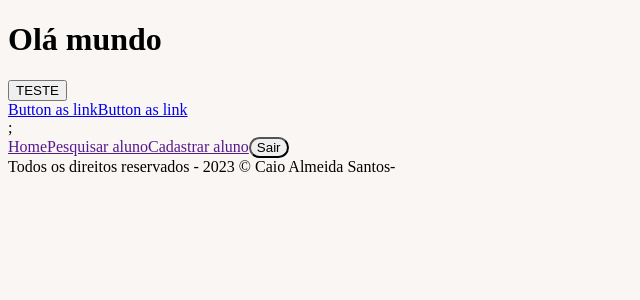
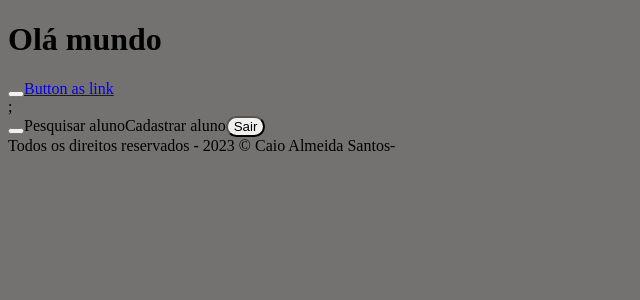
Before and after one commit to caioalmeidamg/App_Django_React, a React (Create React App) app in the folder frontteste/: page / in a window 1280 px wide. Shown: the top 300 px of the page, without its empty margins (0-640 px from the left). Built offline with nearby package versions, Linux system fonts and the light colour scheme.

Commit message:
rotas atuais

```diff
--- a/frontteste/src/app/routes/rotas.tsx
+++ b/frontteste/src/app/routes/rotas.tsx
@@ -1,11 +1,12 @@
 import { BrowserRouter, Route, Routes as Switch, Navigate  } from "react-router-dom";
 import { BotaoPadrap } from "../shared/components/botao";
+import { listaProduto } from "../shared/components/api/listaProdutos";
 //Função carregada na App.js que executa as rotas necessárias
 export const Routes = () => {
     return (
       <BrowserRouter>
       <Switch>
-      /* --------- Rota ----------- */
+
         <Route path="/"
             element={
               <div>
@@ -17,10 +18,15 @@ export const Routes = () => {
       /* --------- Rota ----------- */
         <Route path="/pagina-inicial" element={<h1>teste</h1>} />
 
+        <Route path="/pagina-inicial"
+            element={
+            <h1>teste</h1>}
+        />
 
+        <Route path="/produtos"  Component={
 
-
-
+           listaProduto
+        }/>
       </Switch>
       </BrowserRouter>
     );
--- a/frontteste/src/app/shared/components/listaProd.js
+++ b/frontteste/src/app/shared/components/api/listaProdutos.js
@@ -1,11 +1,12 @@
 import React, { Component } from 'react';
 import axios from 'axios';
-import { botao } from '../../pages/dashboard';
+import { botao } from '../../../pages/dashboard';
 
 //Classe para produzir uma componente
 
 //Essa classe permite com que tratemos a Api em django
-class ProductList extends Component {
+
+export class listaProduto extends Component {
     //O constructor funciona como um declarador dos atributos da classe
     constructor() {
         super();
@@ -46,5 +47,3 @@ render() {
     );
 }
 }
-
-export default ProductList;
--- a/frontteste/src/app/shared/components/botao.js
+++ b/frontteste/src/app/shared/components/botao.js
@@ -1,43 +1,37 @@
 import { Link } from "react-router-dom";
 import { Button, Stack } from 'react-bootstrap';
+import { listaProduto } from "./api/listaProdutos";
 
 export const BotaoPadrap = () => {
   return (
 
     <div>
 
-      <Link to="http://localhost:3000/pagina-inicial">
-        <button>TESTE</button>
+      <Link >
+
       </Link>
 
       <Stack direction="horizontal" gap={2}>
-        <Button as="a" variant="primary">
-            Button as link
+        <Button  variant="primary">
+
         </Button>
         <Button as="a" variant="success">
             Button as link
         </Button>
       </Stack>;
+
       <div>
 
-        <nav className="emcima navbar navbar-expand-lg">
-
-
-
-
-
-
-          <div className="collapse navbar-collapse justify-content-end" id="navbarMobile">
-            <a className="minhaCuston nav-item nav-link" href="">
-              Home
-            </a>
-            <a className="minhaCuston nav-item nav-link" href="">
+        <nav >
+          <div >
+            <Link to="/produtos" ><button></button></Link>
+            <a >
               Pesquisar aluno
             </a>
-            <a className="minhaCuston nav-item nav-link" href="">
+            <a >
               Cadastrar aluno
             </a>
-            <a className="minhaCuston nav-item nav-link" href="">
+            <a >
               <button style={{ borderRadius: "30px" }}>Sair</button>
             </a>
           </div>
--- a/frontteste/src/index.css
+++ b/frontteste/src/index.css
@@ -1,3 +1,3 @@
 body{
-    background-color: rgb(250, 246, 244);
+    background-color: rgb(116, 114, 113);
 }
```
Also changed, not shown: frontteste/public/index.html (line endings or trailing spaces). Lines whose indentation alone changed are shown as unchanged.
